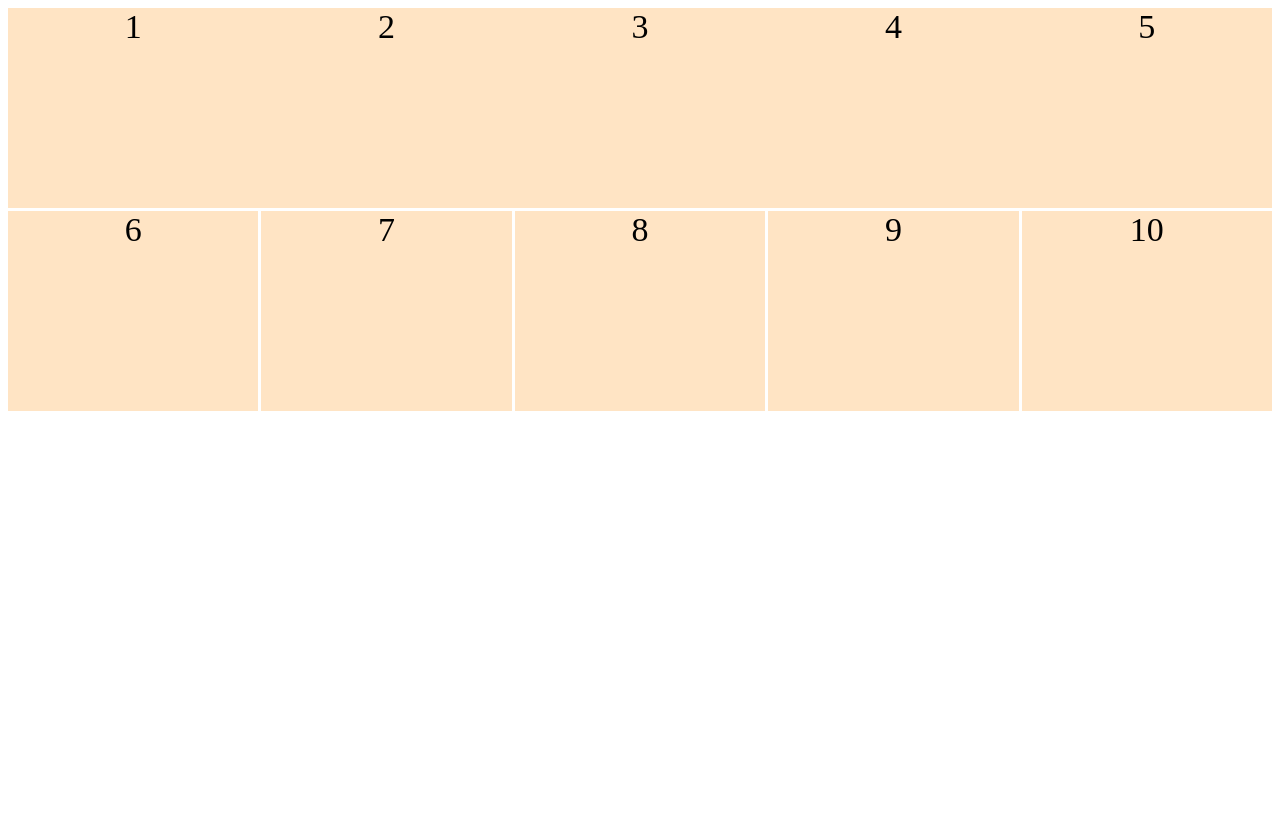
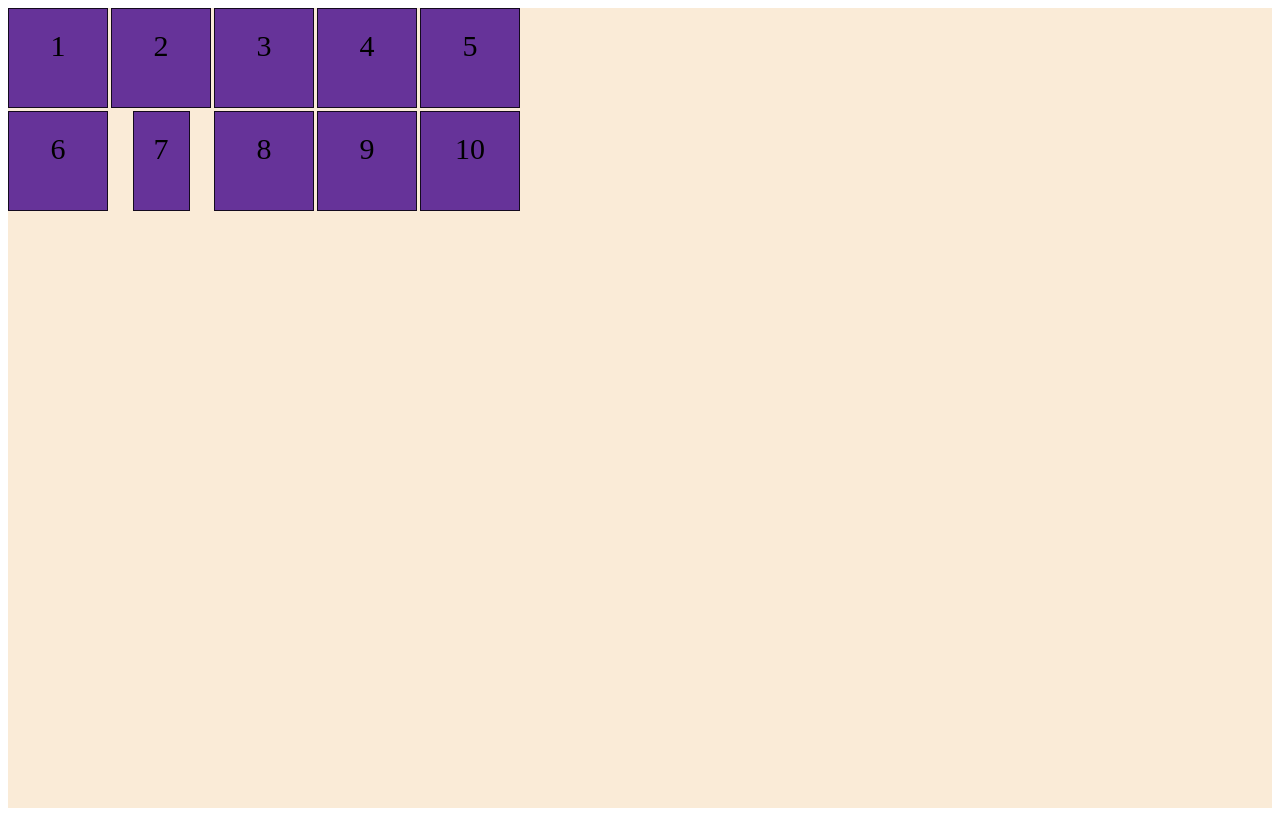
Before and after one commit to SulltanMahmud/HTML-CSS-Project, a plain HTML site: page CSS-Grid/index.html in a window 1280 px wide. Drawn offline with Linux system fonts and the light colour scheme.

Commit message:
new Grid

```diff
--- a/CSS-Grid/index.html
+++ b/CSS-Grid/index.html
@@ -7,18 +7,28 @@
 
     <style>
         .container{
+            background-color: antiquewhite;
+            height: 100vh;
             display: grid;
-            grid-template-columns: repeat(5,1fr);
-            grid-template-rows: repeat(2,1fr);
+            grid-template-columns: repeat(5,100px);
+            grid-template-rows: repeat(2, 100px);
+
+
             grid-gap:3px;
+
         }
 
-        div{
-            background-color: bisque;
-            height: 200px;
-            text-align: center;
-            font-size: 34px;
-        }
+      .grid-item {
+        background-color:rebeccapurple;
+        border: 1px solid rgba(0, 0, 0, 0.8);
+        padding: 20px;
+        font-size: 30px;
+        text-align: center;
+      }
+
+      .seven{
+        justify-self: center;
+      }
 
 
 
@@ -71,16 +81,16 @@
       <div class="grid-item footer">Footer</div>
        -->
    <div class="container">
-    <div>1</div>
-    <div>2</div>
-    <div>3</div>
-    <div>4</div>
-    <div>5</div>
-    <div>6</div>
-    <div>7</div>
-    <div>8</div>
-    <div>9</div>
-    <div>10</div>
+    <div class="grid-item">1</div>
+    <div class="grid-item">2</div>
+    <div class="grid-item">3</div>
+    <div class="grid-item">4</div>
+    <div class="grid-item">5</div>
+    <div class="grid-item">6</div>
+    <div class="grid-item seven">7</div>
+    <div class="grid-item">8</div>
+    <div class="grid-item">9</div>
+    <div class="grid-item">10</div>
 
     </div>
   </body>
```
